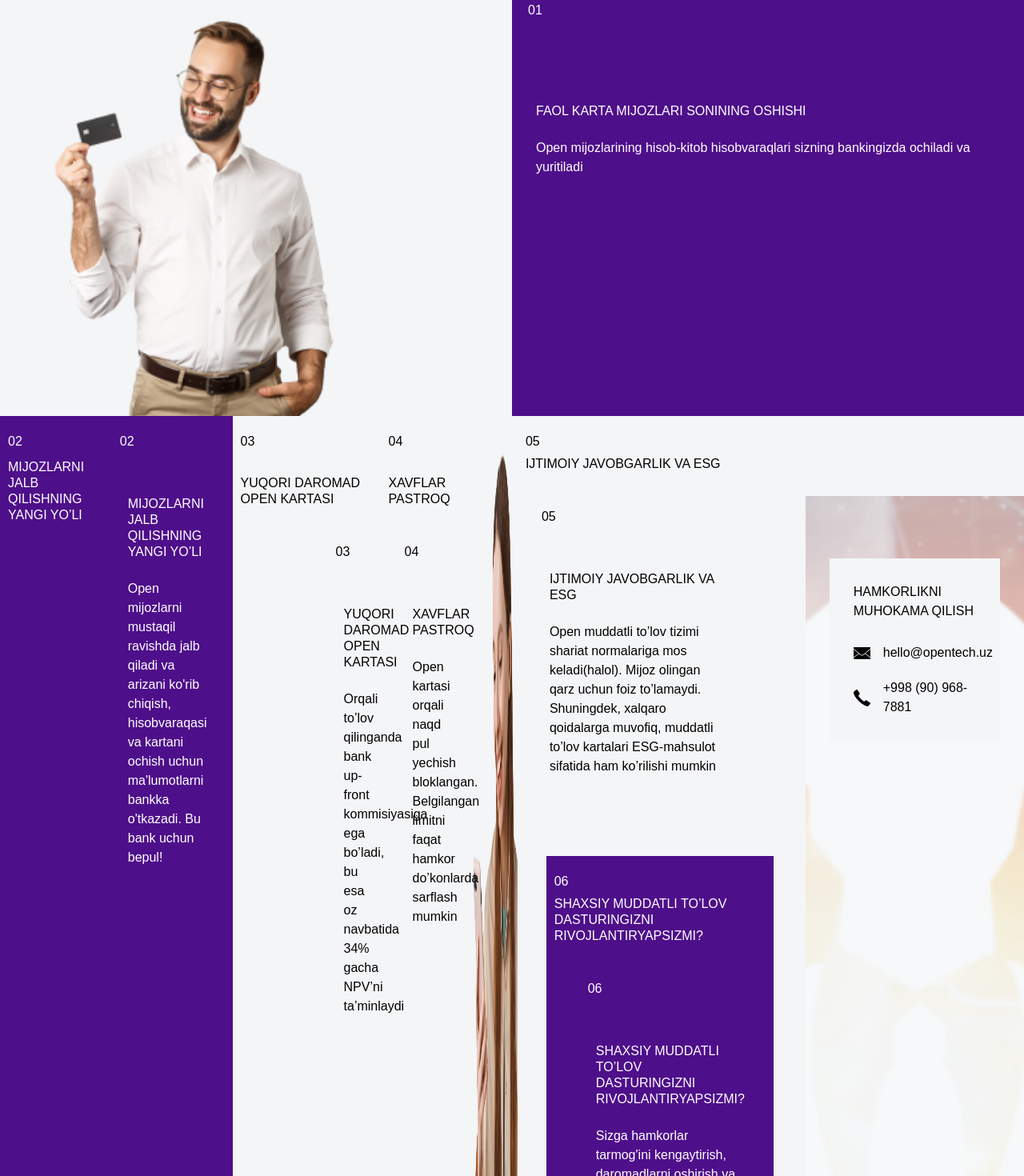
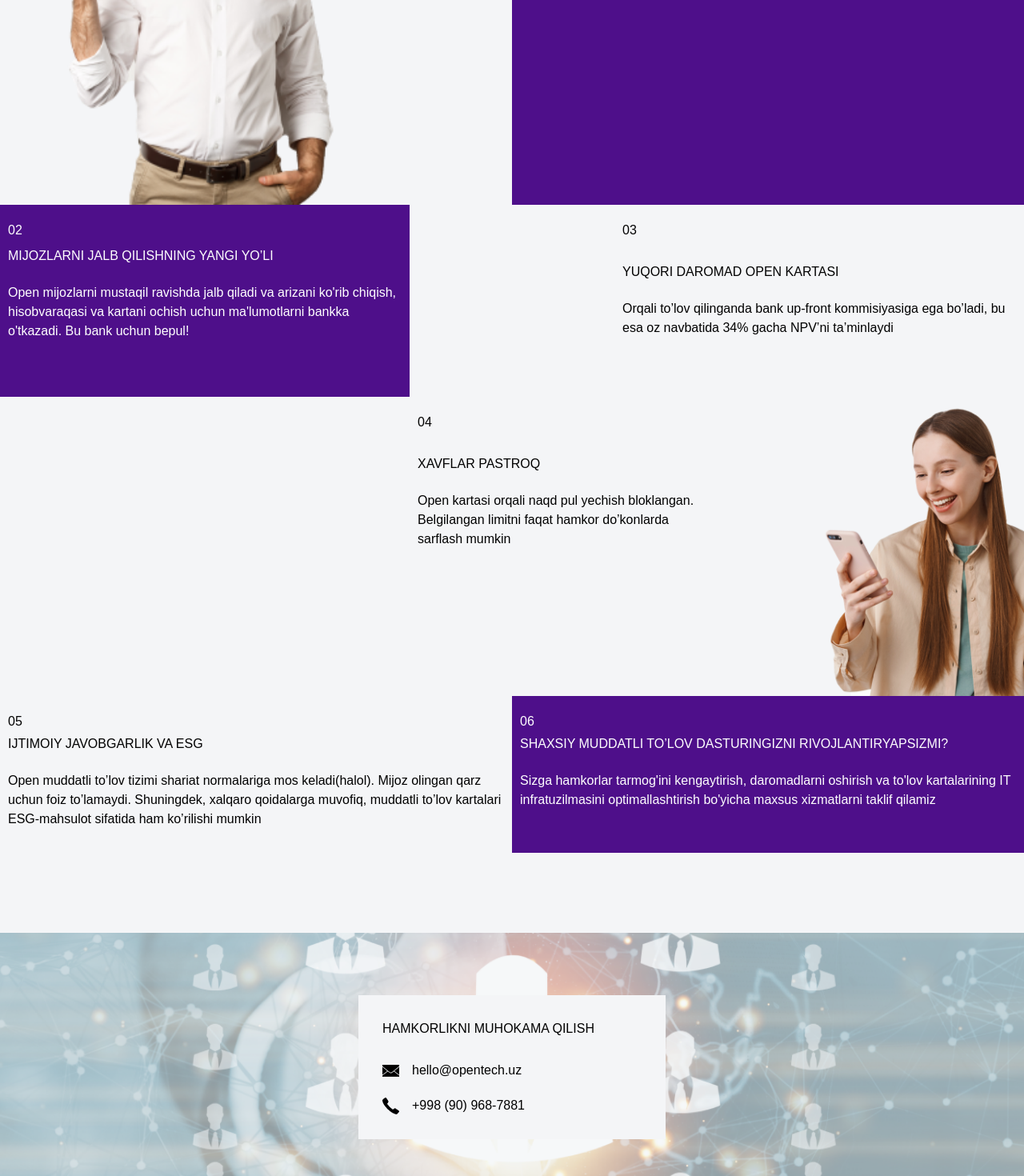
Before and after one commit to RamazonovDeveloper/OpenRassrochkaNew, a React (Create React App) app: page / in a window 1280 px wide. Shown: the part 5000-6470 px from the top of the page at 80% size. Built offline with nearby package versions, Linux system fonts and the light colour scheme.

Commit message:
last update

```diff
--- a/src/App.js
+++ b/src/App.js
@@ -476,22 +476,6 @@
             <h1 className="uppercase leading-[20px] mb-4">
               {langData.banks_item1_title}
             </h1>
-          </div>
-        </div>
-      </div>
-
-      <div className=" mt-10 xl:container">
-        {/* BANK CARD 1 */}
-        {/* sm:mr-0 sm:w-11/12 md:w-9/12 lg:w-8/12 */}
-        <div className="md:flex md:align-bottom md:flex-row-reverse justify-between">
-          <div className="xs:w-[96%] md:w-1/2 lg:w xs:ml-auto bg-main_color xs:py-[74px] xs:px-2.5 sm:px-5 md:px-[30px] md:py-[90px] lg:py-[148px] text-white text-base relative sm:mr-0 sm:w-11/12 ">
-            <p className="absolute xs:top-5 xs:left-2.5 md:left-5 xl:left-[30px] xl:top-[35px]">
-              01
-            </p>
-            <h1 className="uppercase leading-[20px] mb-4">
-              {langData.banks_item1_title}
-            </h1>
-
             <p>{langData.banks_item1_text}</p>
           </div>
           <img className="md:w-1/2" src={bank1} alt="" />
@@ -499,36 +483,17 @@
 
         <div className="md:flex lg:justify-start">
           {/* BANK CARD 2 */}
-
           <div className="xs:py-[54px] md:w-1/2 lg:w-[40%] xs:px-2.5 xs:text-black text-base relative sm:bg-main_color sm:text-white sm:w-11/12">
             <p className="absolute top-5 left-2.5 ">02</p>
             <h1 className="uppercase leading-[20px] mb-4 ">
               {langData.banks_item2_title}
             </h1>
-          </div>
-
-          <div className="xs:py-[54px] md:w-1/2 lg:w-[40%] xs:px-2.5 sm:px-5 md:px-[30px] md:py-[71px] lg:py-[100px] xs:text-black text-base relative sm:bg-main_color sm:text-white sm:w-11/12">
-            <p className="absolute xs:top-5 xs:left-2.5 sm:left-[16px] md:left-5 xl:left-[30px] xl:top-[35px]">
-              02
-            </p>
-            <h1 className="uppercase leading-[20px] mb-4 ">
-              {langData.banks_item2_title}
-            </h1>
-
             <p>{langData.banks_item2_text}</p>
           </div>
 
           {/* BANK CARD 3 */}
-
           <div className="w-[96%] md:w-1/2 lg:w-[40%] ml-auto xs:bg-main_color xs:py-[74px] xs:px-2.5 xs:text-white text-base relative sm:w-11/12 sm:bg-transparent sm:text-black">
             <p className="absolute top-5 left-2.5">03</p>
-            <h1 className="uppercase leading-[20px] mb-4">
-              {langData.banks_item3_title}
-            </h1>
-            <div className="w-[96%] md:w-1/2 lg:w-[40%] ml-auto xs:bg-main_color xs:py-[74px] xs:px-2.5 md:px-[30px] md:py-[71px] lg:py-[100px] xs:text-white text-base relative sm:w-11/12 sm:bg-transparent sm:text-black">
-              <p className="absolute xs:top-5 xs:left-2.5 md:left-5  xl:left-[30px] xl:top-[35px]">
-                03
-              </p>
             <h1 className="uppercase leading-[20px] mb-4">
               {langData.banks_item3_title}
             </h1>
@@ -543,15 +508,7 @@
             <h1 className="uppercase leading-[20px] mb-4">
               {langData.banks_item4_title}
             </h1>
-              <div className="xs:py-[74px] md:w-1/2 xs:px-2.5 sm:px-5 md:px-[30px] md:py-[71px] lg:py-[100px] text-black text-base relative">
-                <p className="absolute xs:top-5 xs:left-2.5 md:left-5 xl:left-[30px] xl:top-[35px]">
-                  04
-                </p>
-                <h1 className="uppercase leading-[20px] mb-4">
-                  {langData.banks_item4_title}
-                </h1>
             <p>{langData.banks_item4_text}</p>
-              </div>
           </div>
           <img className=" md:w-1/2" src={bank2} alt="" />
         </div>
@@ -560,13 +517,6 @@
           {/* BANK CARD 5 */}
           <div className="w-[96%] xs:ml-auto sm:mr-auto sm:ml-0 xs:bg-main_color md:bg-transparent xs:pt-[50px] xs:pb-[30px] xs:px-2.5 xs:text-white md:text-black text-base relative sm:w-11/12">
             <p className="absolute top-5 left-2.5">05</p>
-              <h1 className="uppercase leading-[20px] mb-4">
-                {langData.banks_item5_title}
-              </h1>
-              <div className="w-[96%] xs:ml-auto sm:mr-auto sm:ml-0 xs:bg-main_color md:bg-transparent xs:pt-[50px] xs:pb-[30px] sm:px-5 md:px-[30px] md:py-[71px] lg:py-[100px] xs:px-2.5 xs:text-white md:text-black text-base relative sm:w-11/12">
-                <p className="absolute xs:top-5 xs:left-2.5 md:left-5 xl:left-[30px] xl:top-[35px]">
-                  05
-                </p>
             <h1 className="uppercase leading-[20px] mb-4">
               {langData.banks_item5_title}
             </h1>
@@ -579,15 +529,7 @@
             <h1 className="uppercase leading-[20px] mb-4">
               {langData.banks_item6_title}
             </h1>
-                <div className="xs:pt-[50px] xs:pb-[30px] xs:px-2.5 sm:px-5 md:px-[30px] md:py-[71px] lg:py-[100px] md:bg-main_color xs:text-black md:text-white text-base relative sm:ml-auto sm:w-11/12">
-                  <p className="absolute xs:top-5 xs:left-2.5 md:left-5 xl:left-[30px] xl:top-[35px]">
-                    06
-                  </p>
-                  <h1 className="uppercase leading-[20px] mb-4">
-                    {langData.banks_item6_title}
-                  </h1>
             <p>{langData.banks_item6_text}</p>
-                </div>
           </div>
         </div>
       </div>
@@ -609,8 +551,6 @@
         </div>
       </div>
     </div>
-      </div>
-    </div>
   );
 }
 
```
Lines whose indentation alone changed are shown as unchanged.
